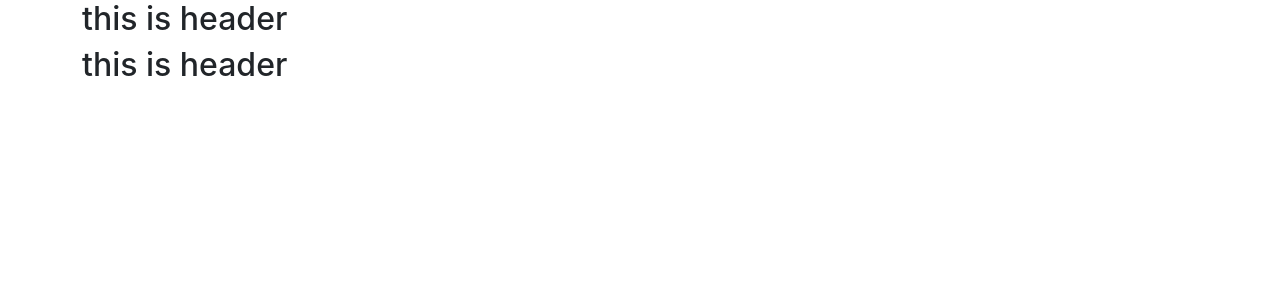
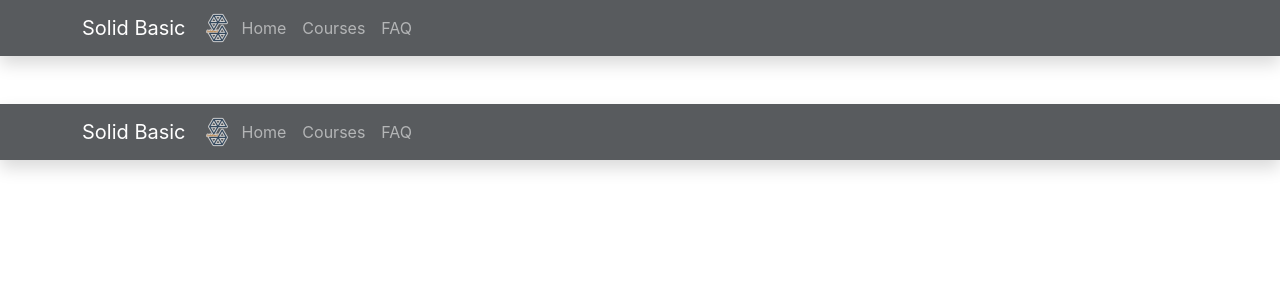
Before and after one commit to Shariyer/solid-basic-client, a React (Create React App) app: page /header in a window 1280 px wide. Shown: the top 300 px of the page. Built offline with nearby package versions, Linux system fonts and the light colour scheme.

Commit message:
header components added

```diff
--- a/src/App.js
+++ b/src/App.js
@@ -43,7 +43,7 @@ function App() {
   ]);
 
   return (
-    <div className="container">
+    <div className="">
       <RouterProvider router={router}></RouterProvider>
     </div>
   );
--- a/src/components/Header/Header.js
+++ b/src/components/Header/Header.js
@@ -1,11 +1,60 @@
 /** @format */
 
 import React from "react";
+import Container from "react-bootstrap/Container";
+import Nav from "react-bootstrap/Nav";
+import Navbar from "react-bootstrap/Navbar";
 
 const Header = () => {
+  //   const { user, LogOut } = useContext(AuthContext);
+  //   const handleLogOut = () => {
+  //     LogOut()
+  //       .then(() => {
+  //         console.log("user logged out");
+  //       })
+  //       .catch((error) => console.error(error.message));
+  //   };
   return (
-    <div>
-      <h2>this is header</h2>
+    <div className="mb-3 shadow w-100 mb-5">
+      <Navbar
+        collapseOnSelect
+        expand="lg"
+        bg="dark"
+        className="bg-opacity-75"
+        variant="dark"
+      >
+        <Container>
+          <Navbar.Brand> Solid Basic</Navbar.Brand>
+          <img className="img-fluid" src="favicon.png" alt="" />
+          <Navbar.Toggle aria-controls="responsive-navbar-nav" />
+          <Navbar.Collapse id="responsive-navbar-nav">
+            <Nav className="me-auto">
+              <Nav.Link to="/">Home</Nav.Link>
+              <Nav.Link to="/courses">Courses</Nav.Link>
+              <Nav.Link to="/faq">FAQ</Nav.Link>
+              {/* {user?.email && (
+                <>
+                  <Nav.Link className="text-white px-5">Welcome!!</Nav.Link>
+                  <p className="text-white mt-2">{user?.displayName}</p>
+                </>
+              )} */}
+            </Nav>
+            <Nav>
+              {/* {user?.displayName ? (
+                <Nav.Link onClick={handleLogOut} href="">
+                  Log Out
+                </Nav.Link>
+              ) : (
+                <>
+                  <Nav.Link href="">LogIn</Nav.Link>
+                  <Nav.Link href="">Register</Nav.Link>
+                </>
+              )} */}
+            </Nav>
+            <div className="d-lg-none">{/* <Categores /> */}</div>
+          </Navbar.Collapse>
+        </Container>
+      </Navbar>
     </div>
   );
 };
```
